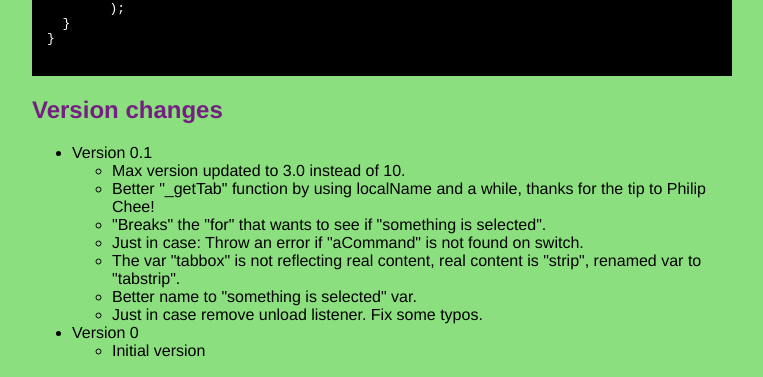
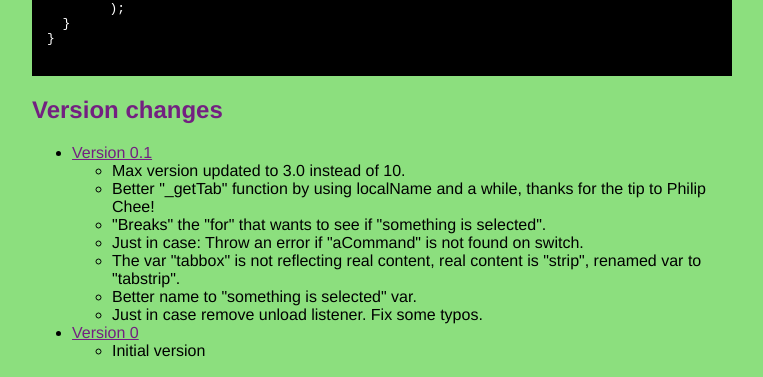
Before and after one commit to titoBouzout/seamonkey-tab-multiple-handler, a plain HTML site: page index.html in a window 1280 px wide. Shown: the part 2226-2603 px from the top of the page, without its empty margins (258-1021 px from the left). Drawn offline with Linux system fonts and the light colour scheme.

Commit message:
Updates links on versions changes.

```diff
--- a/index.html
+++ b/index.html
@@ -153,7 +153,7 @@ myExt.myCommand = function ()
 
 <ul>
 
-  <li>Version 0.1
+  <li><a href="https://github.com/titoBouzout/seamonkey-tab-multiple-handler/tree/110626.2">Version 0.1</a>
 	<ul>
 	  <li>Max version updated to 3.0 instead of 10.</li>
 	  <li>Better "_getTab" function by using localName and a while, thanks for the tip to Philip Chee!</li>
@@ -165,7 +165,7 @@ myExt.myCommand = function ()
 	</ul>
   </li>
 
-  <li>Version 0
+  <li><a href="https://github.com/titoBouzout/seamonkey-tab-multiple-handler/tree/854fe535dcbd00e032d841053cf9989960cbea91">Version 0</a>
 	  <ul>
 		<li>Initial version</li>
 	  </ul>
```
